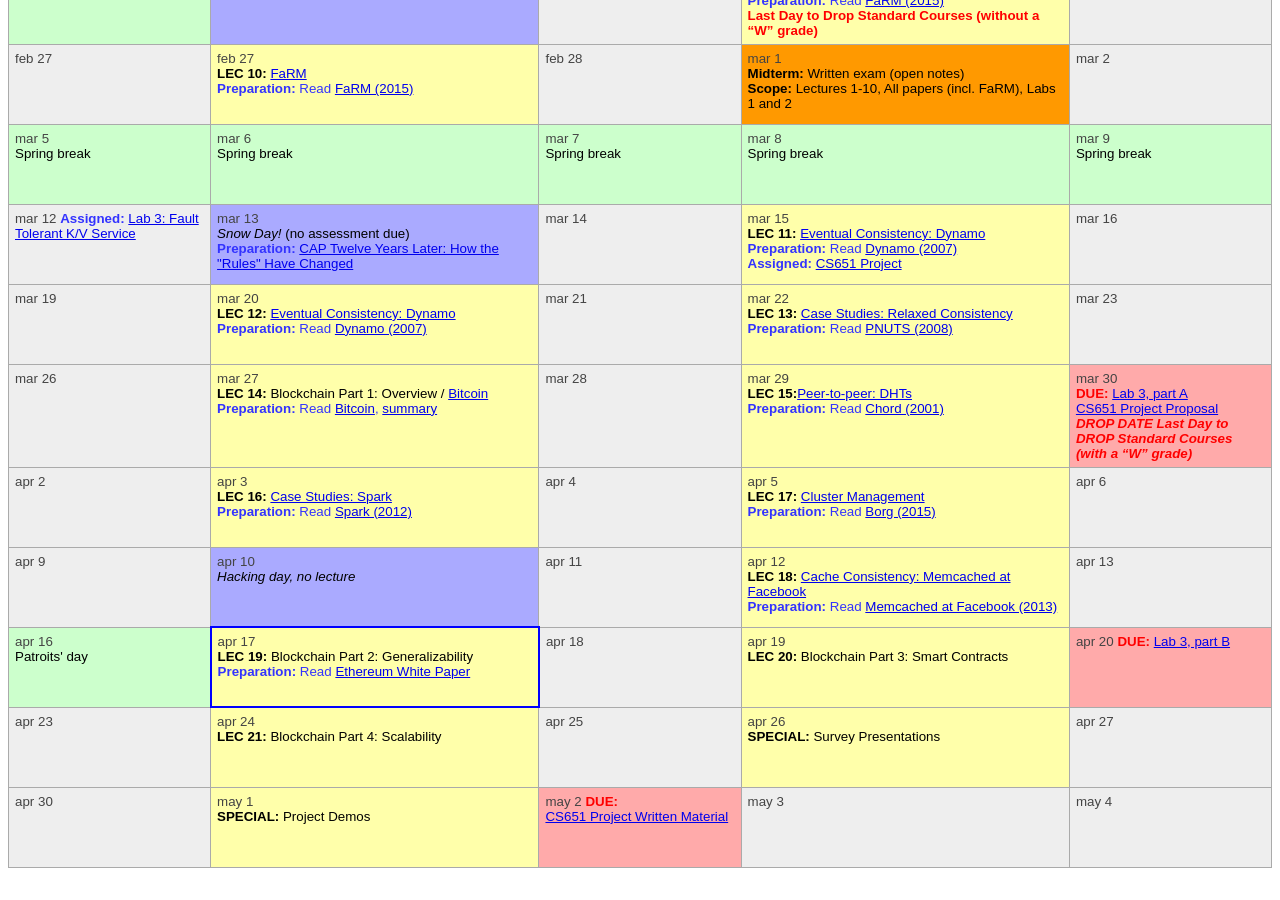
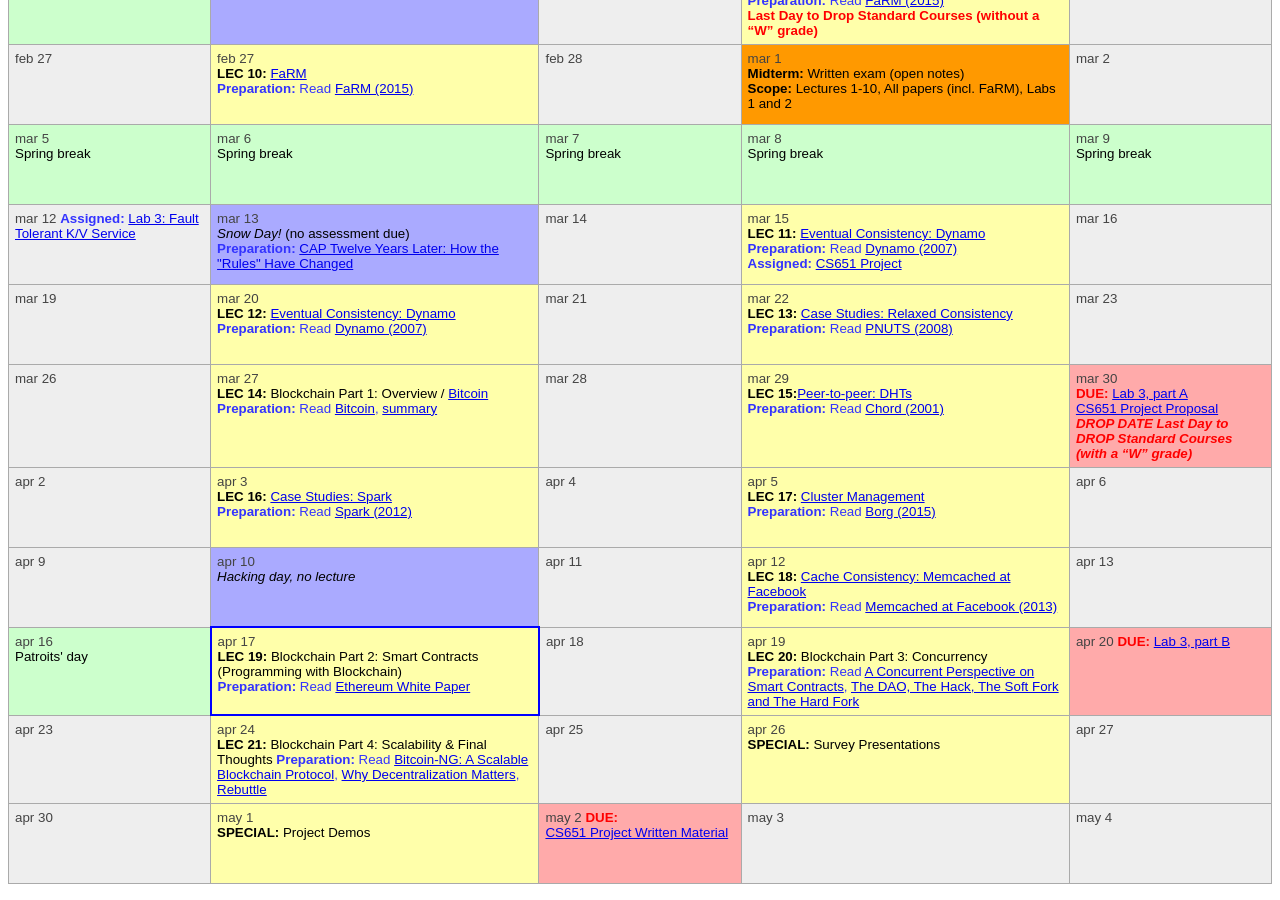
Before and after one commit to jimcadden/jmcadden.github.io, a Jekyll site: the page cs451/calendar.html, which Jekyll copies as it is, in a window 1280 px wide and 900 px high, scrolled down 587 px. Built offline with Jekyll 4.4.1, drawn with Linux system fonts in a browser that asks for light colours.

Commit message:
451: update calendar with final blockchain papers

```diff
--- a/cs451/calendar.html
+++ b/cs451/calendar.html
@@ -299,14 +299,17 @@ Presidents’ Day</td>
   <td id="2018-4-16" class="holiday"><span class="date">apr 16</span><br />
 Patroits' day</td>
   <td id="2018-4-17" class="lecture"><span class="date">apr 17</span><br />
-    <b>LEC 19:</b> Blockchain Part 2:  Generalizability </br>
+    <b>LEC 19:</b> Blockchain Part 2: Smart Contracts (Programming with Blockchain)</br>
 
     <span class="reading"><b>Preparation:</b>  Read <a href="https://github.com/ethereum/wiki/wiki/White-Paper">Ethereum White Paper</a>
   </td>
   <td id="2018-4-18" class=""><span class="date">apr 18</span><br />
 </td>
   <td id="2018-4-19" class="lecture"><span class="date">apr 19</span><br />
-  <b>LEC 20:</b> Blockchain Part 3:    Smart Contracts
+    <b>LEC 20:</b> Blockchain Part 3: Concurrency </br>
+    <span class="reading"><b>Preparation:</b>  Read <a
+        href="papers/smartcontracts.pdf">A Concurrent Perspective on Smart
+        Contracts</a>, <a href="https://www.cryptocompare.com/coins/guides/the-dao-the-hack-the-soft-fork-and-the-hard-fork/">The DAO, The Hack, The Soft Fork and The Hard Fork</a> </br>
   </td>
   <td id="2018-4-20" class="due"><span class="date">apr 20</span>
 
@@ -316,7 +319,11 @@ Patroits' day</td>
 <tr> <!-- week of apr 24 -->
   <td id="2018-4-23"><span class="date">apr 23</span></td>
   <td id="2018-4-24" class="lecture"><span class="date">apr 24</span><br />
-  <b>LEC 21:</b> Blockchain Part 4:    Scalability
+  <b>LEC 21:</b> Blockchain Part 4:  Scalability & Final Thoughts
+    <span class="reading"><b>Preparation:</b>  Read <a
+        href="papers/bitcoin-ng.pdf">Bitcoin-NG: A Scalable Blockchain
+        Protocol</a>, <a href="https://medium.com/@cdixon/why-decentralization-matters-5e3f79f7638e">Why
+        Decentralization Matters</a>, <a href="http://muratbuffalo.blogspot.com/2018/03/change-my-mind-about-why.html">Rebuttle</a>
   </td>
   <td id="2018-4-25" class="recitation"><span class="date">apr 25</span></td>
   <td id="2018-4-26" class="lecture"><span class="date">apr 26</span><br />
```
Also changed, not shown: 2 other files.
